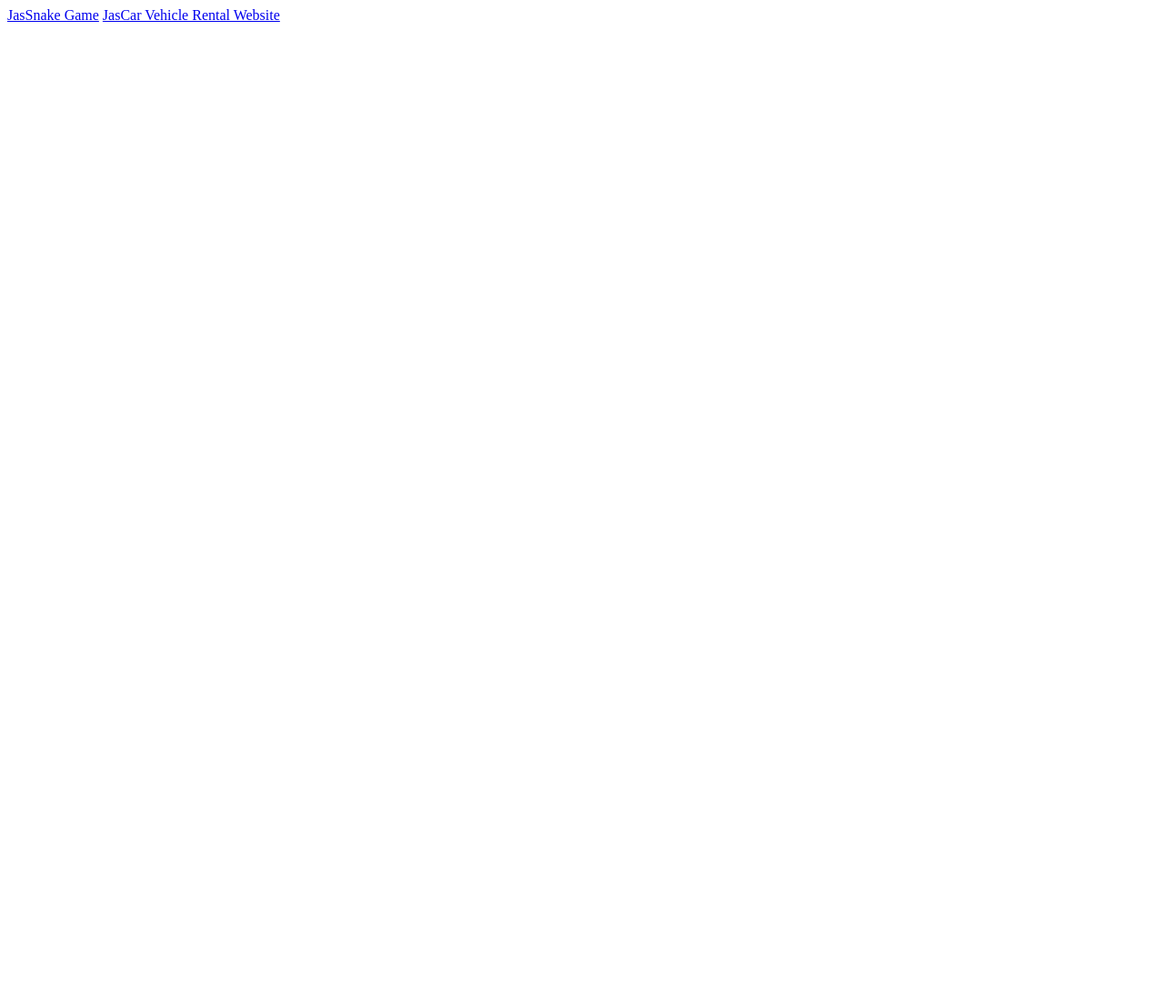
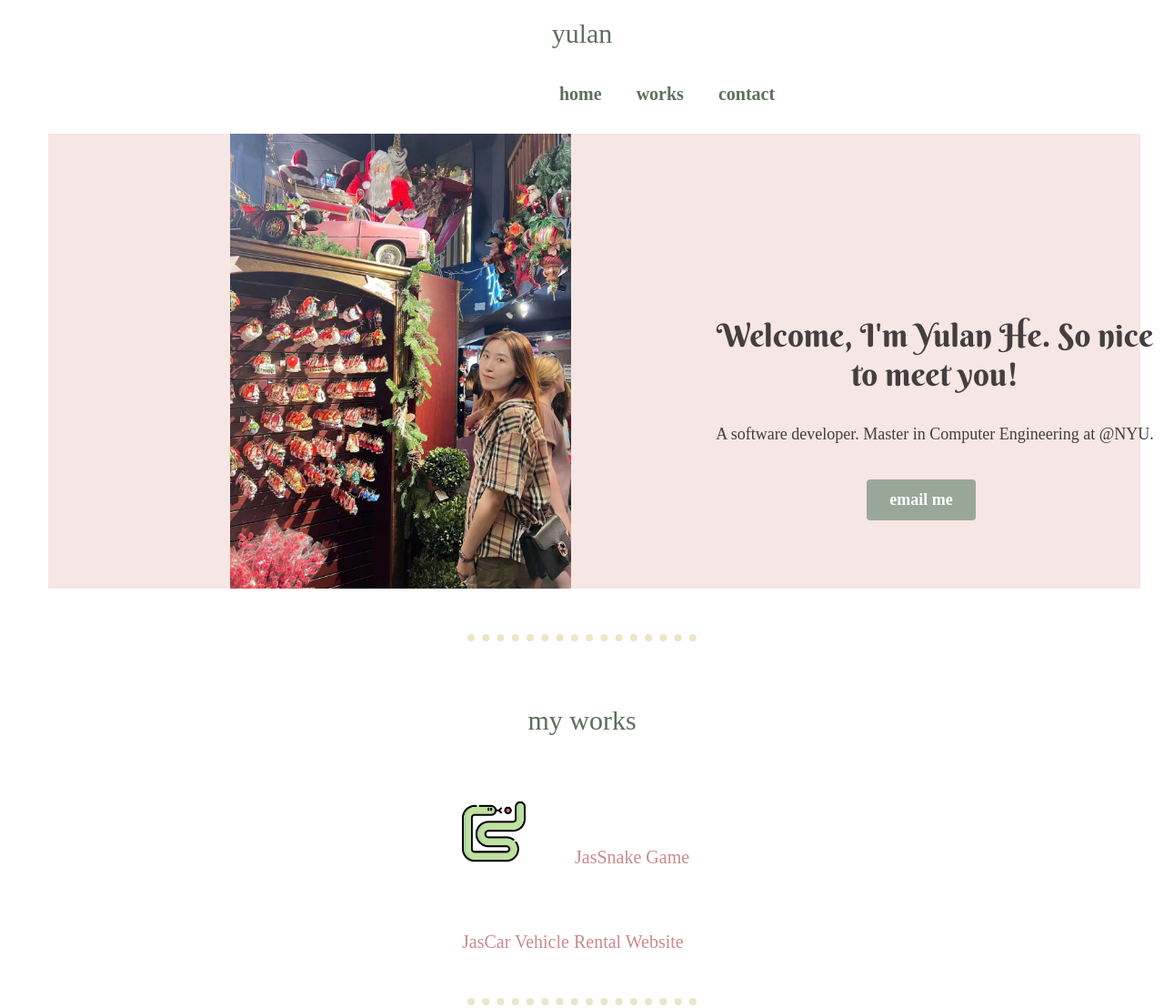
Before and after one commit to heyulan0112/Yulan-Website, a website: page index.html in a window 1280 px wide. Shown: the top 1108 px of the page at 91% size. Before the commit the page ends 800 px from the top, so only its background shows below. Drawn offline with Linux system fonts and the light colour scheme; a web font is replaced by a local one.

Commit message:
index page update

```diff
--- a/index.html
+++ b/index.html
@@ -3,9 +3,47 @@
   <head>
     <meta charset="utf-8">
     <title></title>
+    <link rel="stylesheet" href="public/css/index.css">
+    <link rel="preconnect" href="https://fonts.googleapis.com">
+    <link rel="preconnect" href="https://fonts.gstatic.com" crossorigin>
+    <link href="https://fonts.googleapis.com/css2?family=Abril+Fatface&display=swap" rel="stylesheet">
+    <link href="https://fonts.googleapis.com/css2?family=Abril+Fatface&family=Sacramento&family=Syncopate:wght@700&display=swap" rel="stylesheet">
+    <link href="https://fonts.googleapis.com/css2?family=Abril+Fatface&family=Berkshire+Swash&family=Marcellus+SC&family=Sacramento&family=Syncopate:wght@700&display=swap" rel="stylesheet">
+    <link href="https://fonts.googleapis.com/css2?family=Abril+Fatface&family=Berkshire+Swash&family=Sacramento&family=Syncopate:wght@700&display=swap" rel="stylesheet">
   </head>
   <body>
-    <a href="snake.html">JasSnake Game</a>
-    <a href="homepage.html">JasCar Vehicle Rental Website</a>
+    <div id="head" class="menu">
+      <p id="name" class="name">yulan</p>
+      <div class="m-text">
+        <a class="menu-text" href="#name">home</a>
+        <a class="menu-text" href="#works">works</a>
+        <a class="menu-text" href="#contact">contact</a>
+      </div>
+    </div>
+    <div id="home" class="home">
+      <img class="img" src="public/image/eb9b77b1f7fbcbbad11e18a97dbf91.jpg" alt="">
+      <p class="welcome-text1">Welcome, I'm Yulan He. So nice to meet you!</p>
+      <p class="welcome-text2">A software developer. Master in Computer Engineering at @NYU.</p>
+      <form class="" action="mailto:heyulan0112@gmail.com" method="post">
+        <button id="mail-btn" type="submit" name=""><span>email me</span></button>
+      </form>
+    </div>
+    <div id="works" class="works">
+      <hr>
+      <p class="sub-titles">my works</p>
+      <div class="link-div">
+        <img class="work-icon" src="public/image/snake.png" alt="">
+        <a class="game-link" href="snake.html">JasSnake Game</a>
+      </div>
+      <div class="link-div">
+        <a class="game-link" href="homepage.html">JasCar Vehicle Rental Website</a>
+      </div>
+      <hr>
+    </div>
+    <div id="contact" class="contact">
+      <p class="sub-titles">contact me</p>
+      <hr>
+    </div>
+
   </body>
 </html>
--- /dev/null
+++ b/public/css/index.css
@@ -0,0 +1,201 @@
+html{
+  scroll-behavior: smooth;
+}
+
+hr{
+  border-style: None;
+  border-top-style: dotted;
+  border-color: #ECE5C7;
+  border-width: 8px;
+  height: 0;
+  width: 20%;
+  margin-top: 50px;
+  margin-bottom: 50px;
+
+}
+
+.name{
+  margin-left: 0px;
+  font-family: 'Marcellus SC', serif;
+  font-size: 30px;
+  margin-top: 20px;
+  margin-bottom: 20px;
+  text-align: center;
+  color: #5B6D5B;
+}
+
+.menu{
+  display: inline;
+  /* position: absolute; */
+  z-index: 1;
+  margin-top: 0px;
+  margin-bottom: 20px;
+  margin-left: 0px;
+  margin-right: 0px;
+  width:100%;
+  height:10px;
+  /* top:0;
+  left:0;
+  right:0; */
+  height: 150px;
+  background-color: white;
+  opacity: 0.98;
+  /* position: fixed; */
+}
+
+.m-text{
+  display: inline;
+  position: relative;
+  z-index: 1;
+  left:590px;
+  top: 3px;
+}
+
+.menu-text{
+  display: inline-block;
+  position: relative;
+  font-family: 'Marcellus SC', serif;
+  font-size: 20px;
+  color: #5B6D5B;
+  margin-top: 0;
+  padding: 10px 17px;
+  padding-top: 15px;
+  font-weight:bolder;
+  text-decoration:none;
+  transition: 0.5s;
+  padding-bottom: 5px;
+}
+
+.menu-text:hover{
+  color: #FFE3A9;
+  opacity: 1;
+  font-size: 18px;
+  text-shadow: 5px 5px 15px white;
+  text-decoration: underline;
+}
+
+.home{
+  position: relative;
+  width: 95%;
+  height: 500px;
+  margin-bottom: 0px;
+  background-color: #F6E6E4;
+  margin-top: 30px;
+  margin-left: 45px;
+}
+
+.img{
+  display: inline;
+  position: relative;
+  height: 500px;
+  width: auto;
+  margin-left: 200px;
+  /* margin-top: 180px; */
+  margin-right: 100px;
+}
+
+.welcome-text1{
+  position: absolute;
+  display: inline;
+  font-size: 35px;
+  font-family: 'Berkshire Swash', cursive;
+  color:#423F3E;
+  margin-top: 200px;
+  margin-left: 50px;
+  height: 5px;
+  width: 500px;
+  text-align: center;
+}
+.welcome-text2{
+  position: absolute;
+  display: inline;
+  font-size: 18px;
+  font-family: serif;
+  color:#423F3E;
+  margin-top: 320px;
+  margin-left: 50px;
+  height: 5px;
+  width: 500px;
+  text-align: center;
+}
+
+
+{
+
+}
+
+#mail-btn{
+  position: absolute;
+  display: inline;
+  height: 45px;
+  width: 10%;
+  top: 380px;
+  left:900px;
+  right: 0px;
+  border-radius: 4px;
+  background-color: #99A799;
+  border: none;
+  color: white;
+  text-align: center;
+  font-size: 18px;
+  font-family: 'Marcellus SC', serif;
+  font-weight: bold;
+  transition: all 0.5s;
+  cursor: pointer;
+}
+
+#mail-btn:hover{
+  background-color: #5B6D5B;
+}
+
+#mail-btn span{
+  cursor: pointer;
+  display: inline-block;
+  position: relative;
+  transition: 0.5s;
+}
+
+#mail-btn span:after {
+  content: '\00bb';
+  position: absolute;
+  opacity: 0;
+  top: 0;
+  right: -20px;
+  transition: 0.5s;
+}
+
+#mail-btn:hover span {
+  padding-right: 25px;
+}
+
+#mail-btn:hover span:after {
+  opacity: 1;
+  right: 0;
+}
+
+.sub-titles{
+  margin-top: 70px;
+  text-align: center;
+  font-size: 30px;
+  font-family: 'Marcellus SC', serif;
+  color: #5B6D5B;
+}
+
+.work-icon{
+  display: inline;
+  height: 70px;
+  width: 70px;
+  margin-right: 50px;
+}
+
+.game-link{
+  font-size: 20px;
+  text-decoration: none;
+  color: #CA8A8B;
+  display: inline-block;
+}
+.link-div{
+  display: block;
+  margin-left:500px;
+  margin-top: 70px;
+}
```
Also changed, not shown: login.html (+2 -2 lines), register-success.html (+2 -2 lines), register.html (+1 -1 lines), public/image/eb9b77b1f7fbcbbad11e18a97dbf91.jpg (added), public/image/snake.png (added).
